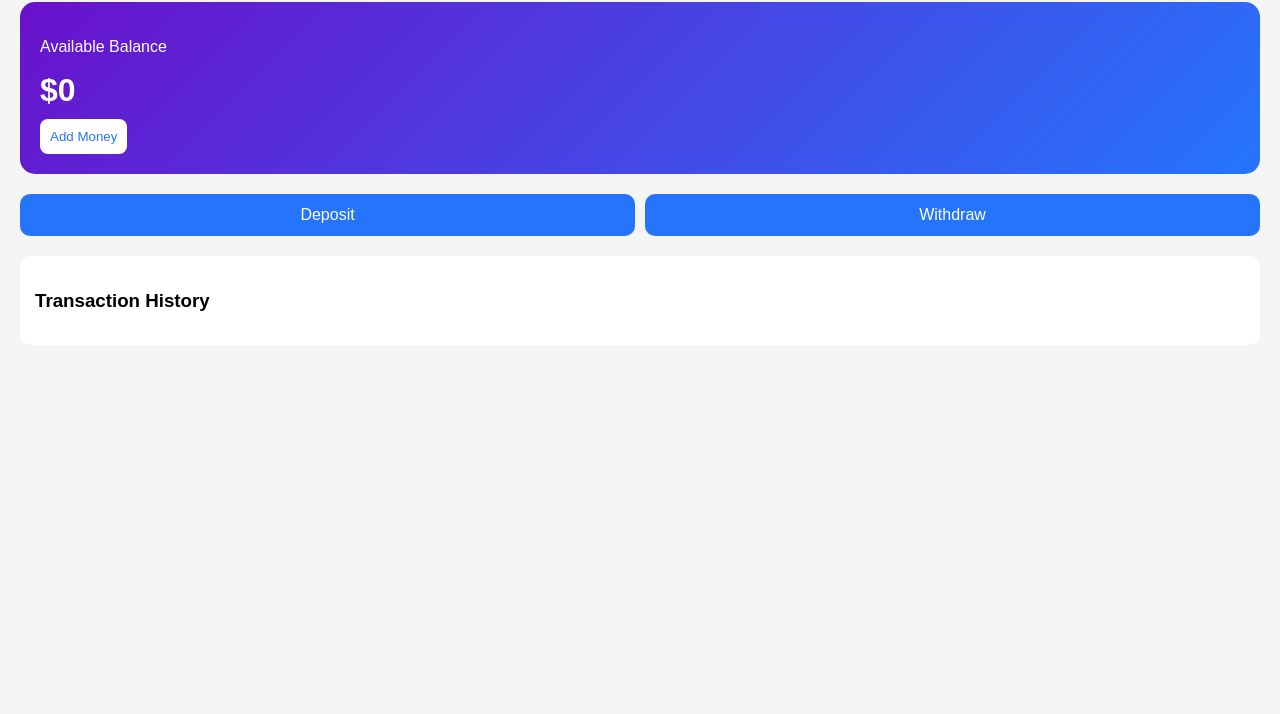
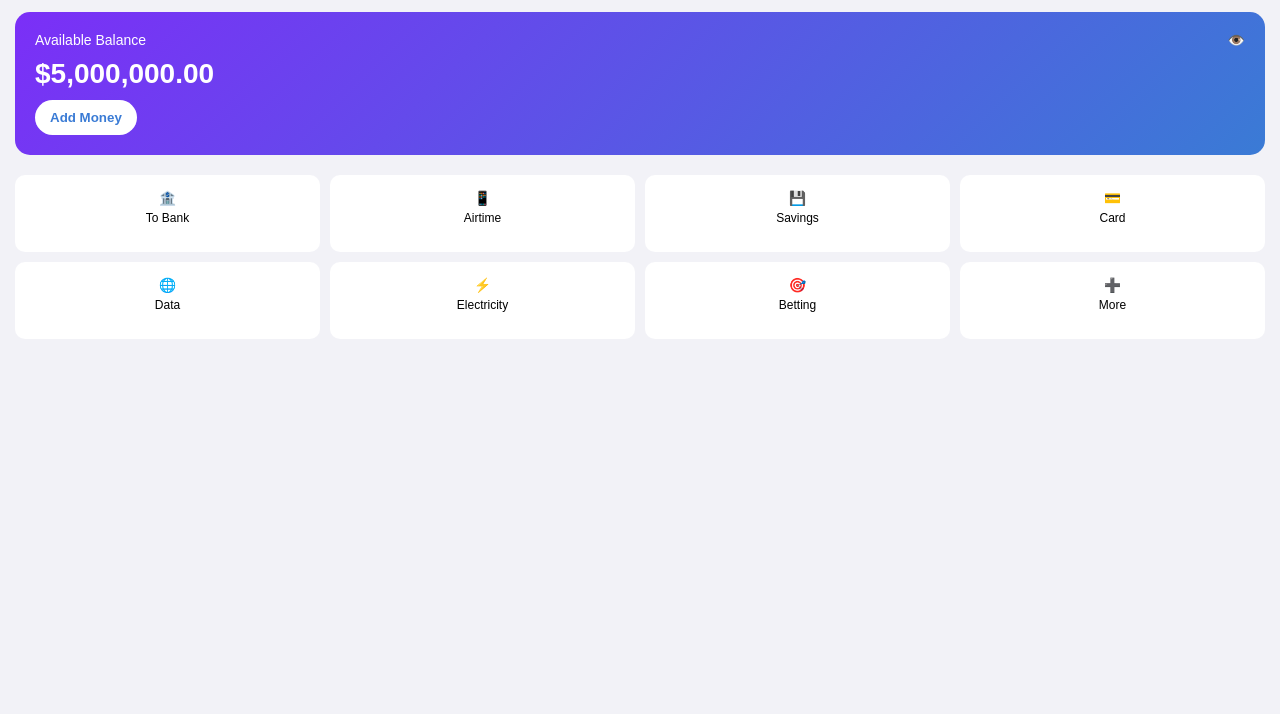
Before and after one commit to arshly-yung/bank-app, a website: page public/index.html in a window 1280 px wide. Shown: the part 86-800 px from the top of the page. Drawn offline with Linux system fonts and the light colour scheme.

Commit message:
Update index.html

```diff
--- a/public/index.html
+++ b/public/index.html
@@ -5,82 +5,104 @@
  <style>
 body {
   margin: 0;
-  font-family: Arial;
-  background: #f5f5f5;
+  font-family: Arial, sans-serif;
+  background: #f2f2f7;
 }
 
-.app {
-  padding: 20px;
+.container {
+  padding: 15px;
 }
 
-.balance-card {
-  background: linear-gradient(135deg, #6a11cb, #2575fc);
+.header {
+  display: flex;
+  justify-content: space-between;
+  align-items: center;
+}
+
+.card {
+  background: linear-gradient(135deg, #7b2ff7, #3a7bd5);
   color: white;
   padding: 20px;
   border-radius: 15px;
-  margin-bottom: 20px;
+  margin-top: 15px;
 }
 
-.balance-card h1 {
-  margin: 10px 0;
+.card-top {
+  display: flex;
+  justify-content: space-between;
+  font-size: 14px;
 }
 
-.balance-card button {
-  background: white;
-  color: #2575fc;
-  border: none;
-  padding: 10px;
-  border-radius: 8px;
-  cursor: pointer;
+.card h1 {
+  margin: 10px 0;
+  font-size: 28px;
 }
 
-.actions {
-  display: flex;
-  gap: 10px;
-  margin-bottom: 20px;
+.add-btn {
+  background: white;
+  color: #3a7bd5;
+  border: none;
+  padding: 10px 15px;
+  border-radius: 20px;
+  font-weight: bold;
 }
 
-.actions button {
-  flex: 1;
-  padding: 12px;
-  border: none;
-  border-radius: 10px;
-  background: #2575fc;
-  color: white;
-  font-size: 16px;
+.services {
+  display: grid;
+  grid-template-columns: repeat(4, 1fr);
+  gap: 10px;
+  margin-top: 20px;
 }
 
-.history {
+.service {
   background: white;
-  padding: 15px;
+  padding: 15px 5px;
   border-radius: 10px;
+  text-align: center;
+  font-size: 14px;
+}
+
+.service p {
+  margin-top: 5px;
+  font-size: 12px;
 }
 </style>
+
 </head>
 
 <body>
 
-<div class="app">
+<div class="container">
 
-  <h2>Hi, shinichi</h2>
+  <!-- HEADER -->
+  <div class="header">
+    <h2>Hi, Thomas</h2>
+    <span class="bell">🔔</span>
+  </div>
 
   <!-- BALANCE CARD -->
-  <div class="balance-card">
-    <p>Available Balance</p>
-    <h1>$<span id="balance">0</span></h1>
-    <button onclick="deposit()">Add Money</button>
+  <div class="card">
+    <div class="card-top">
+      <span>Available Balance</span>
+      <span>👁️</span>
+    </div>
+    <h1>$5,000,000.00</h1>
+    <button class="add-btn">Add Money</button>
   </div>
 
-  <!-- ACTION BUTTONS -->
-  <div class="actions">
-    <button onclick="deposit()">Deposit</button>
-    <button onclick="withdraw()">Withdraw</button>
-  </div>
+  <!-- SERVICES -->
+  <div class="services">
 
-  <!-- HISTORY -->
-  <div class="history">
-    <h3>Transaction History</h3>
-    <ul id="history"></ul>
+    <div class="service">🏦<p>To Bank</p></div>
+    <div class="service">📱<p>Airtime</p></div>
+    <div class="service">💾<p>Savings</p></div>
+    <div class="service">💳<p>Card</p></div>
+
+    <div class="service">🌐<p>Data</p></div>
+    <div class="service">⚡<p>Electricity</p></div>
+    <div class="service">🎯<p>Betting</p></div>
+    <div class="service">➕<p>More</p></div>
+
   </div>
 
 </div>
```
